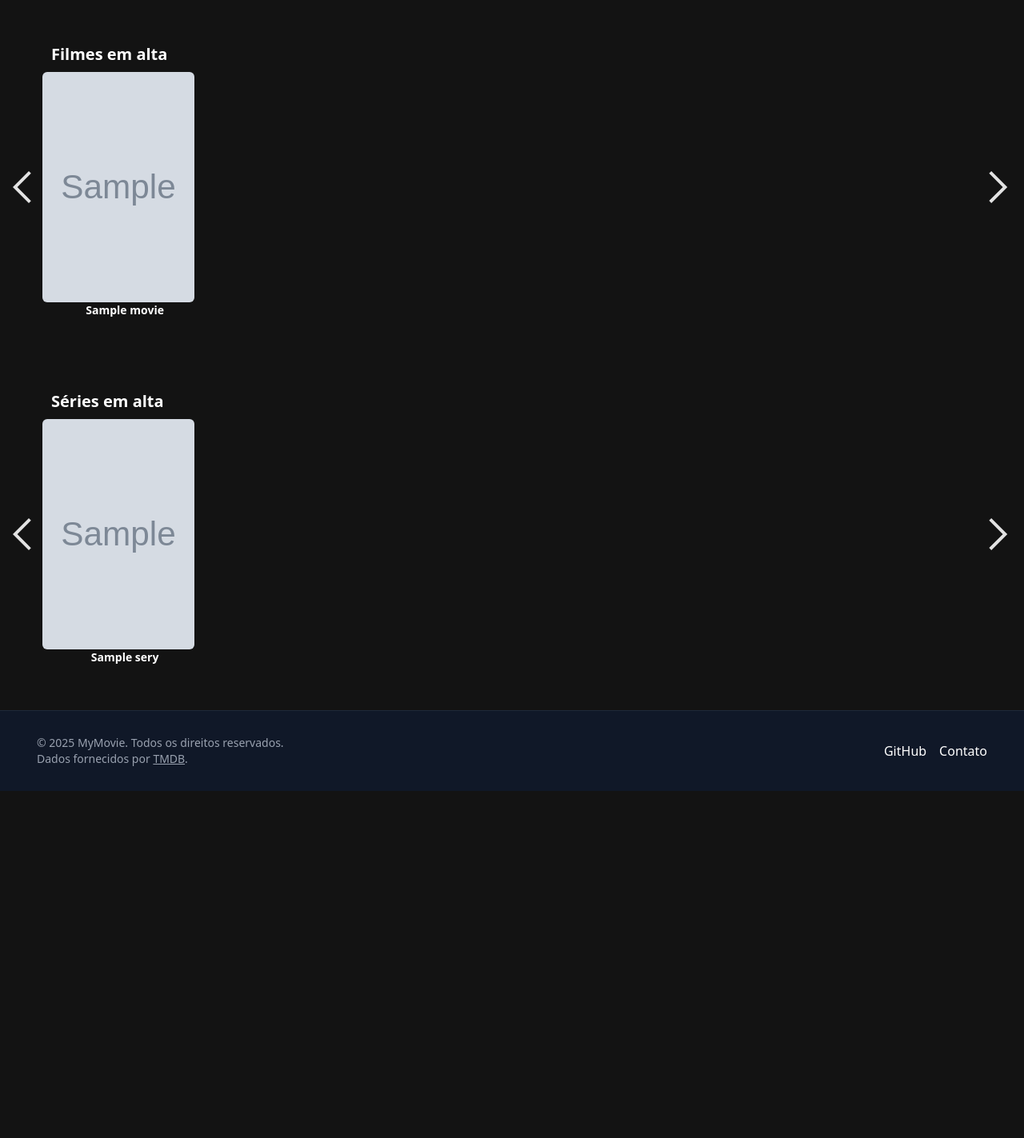
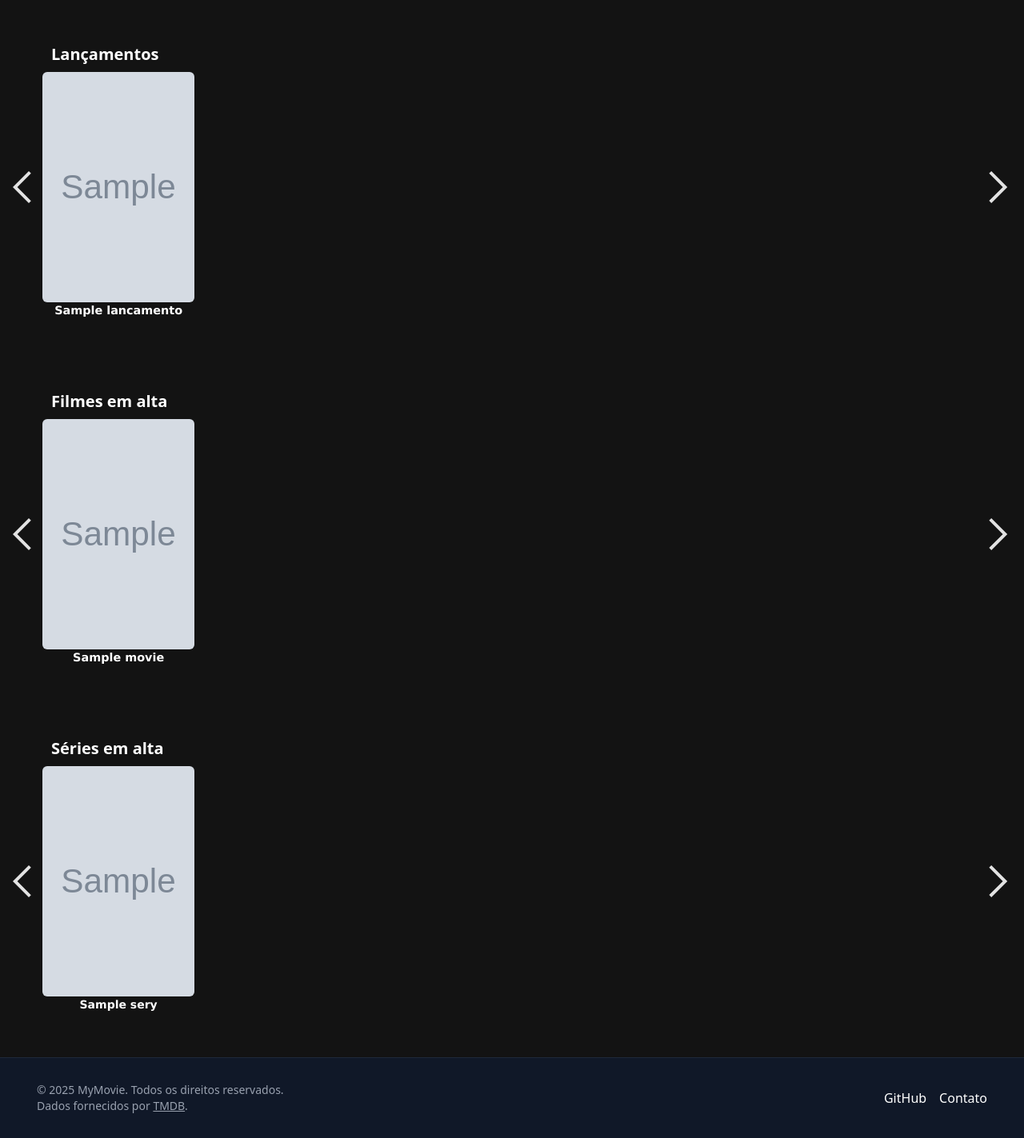
Before and after one commit to Roberth0202/MyMovie, a Django app: template mymovie/templates/html/home.html in a window 1280 px wide. Shown: the part 65-1488 px from the top of the page at 80% size. Before the commit the page ends 1054 px from the top, so only its background shows below. Run offline with Django 5.2, Linux system fonts and the light colour scheme; the template is opened without the code that fills it: most values are stand-ins (such as "Sample title", 1, 10 or a date in 2020); grey boxes marked "Sample" are stand-in pictures; style sheets or scripts are compiled from the project's sources; parts of the project's set-up code (start-up, migrations or seed data) failed here and were passed over.

Commit message:
Adiciona funcionalidade para exibir lançamentos de filmes, incluindo a implementação de uma nova função para obter dados de lançamentos, ajustes na interface do usuário e melhorias no estilo.

```diff
--- a/mymovie/static/css/style.css
+++ b/mymovie/static/css/style.css
@@ -12,6 +12,10 @@ header{
 
 .container-list{
     margin-top: 50px;
+}
+
+.media-container{
+    background-color: seagreen;
 }
 
 .navbar{
@@ -318,6 +322,14 @@ header{
 
 .tranding{
     z-index: 1;
+    font-family: "Share Tech", sans-serif;
+}
+
+.media_name{
+    font-size: 0.9rem;
+    font-family:Verdana, Geneva, Tahoma, sans-serif;
+    text-decoration: beige;
+    text-align: center;
 }
 
 footer{
--- a/mymovie/static/js/script.js
+++ b/mymovie/static/js/script.js
@@ -1,3 +1,23 @@
+//------------------------------------- SLIDE DE LANAÇAMENTO -------------------------------------
+document.addEventListener('DOMContentLoaded', function() {
+const btnEsquerda3 = document.getElementById('btn-esquerda3');
+const btnDireita3 = document.getElementById('btn-direita3');
+const lista3 = document.getElementById('lista3');
+
+btnEsquerda3.addEventListener('click', function() {
+    lista3.scrollBy({
+        left: -400,
+        behavior: 'smooth'
+    });
+});
+
+btnDireita3.addEventListener('click', function() {
+    lista3.scrollBy({
+        left: 400,
+        behavior: 'smooth'
+    });
+});
+});
 //----------------------------------- SLIDE DA FILME ESQUERDA E DIREITA -------------------------------------
 document.addEventListener('DOMContentLoaded', function() {
 const btnEsquerda = document.getElementById('btn-esquerda');
--- a/mymovie/templates/base/base.html
+++ b/mymovie/templates/base/base.html
@@ -6,7 +6,11 @@
     <title>MyMovie</title>
     {% load static %}
     <!-- google font -->
+    <link rel="preconnect" href="https://fonts.googleapis.com">
+    <link rel="preconnect" href="https://fonts.gstatic.com" crossorigin>
     <link href="https://fonts.googleapis.com/css2?family=Material+Symbols+Outlined" rel="stylesheet"/>
+    <link href="https://fonts.googleapis.com/css2?family=Share+Tech&display=swap" rel="stylesheet">
+    <link href="https://fonts.googleapis.com/css2?family=Bebas+Neue&family=Share+Tech&display=swap" rel="stylesheet">
     <link rel="stylesheet" href="https://fonts.googleapis.com/css2?family=Material+Symbols+Outlined:opsz,wght,FILL,GRAD@40,400,0,0&icon_names=menu,chevron_right" />
     <!-- Estilos internos -->
     <link href="{% static 'dist/styles.css' %}" rel="stylesheet">
--- a/mymovie/templates/html/home.html
+++ b/mymovie/templates/html/home.html
@@ -4,8 +4,37 @@
 {% block content %}
 <main id="container" class="relative flex flex-col justify-center items-center">
 
+    <!------------- Lançamento -------------->
+    <section class="container-list relative flex w-full h-96 justify-center">
+        <div class="Tranding absolute flex left-16 z-10 top-1">
+            <h1 class="relative text-white text-xl font-bold">Lançamentos</h1>
+        </div>
+
+        <div class="seta-rolagem flex h-10 top-40 text-white text-xl font-bold left-4">
+            <button class="flex" id="btn-esquerda3"><img src="{% static 'img/arrow_back.svg' %}" alt=""></button>
+        </div>
+
+        <div class="seta-rolagem absolute flex h-10 top-40 text-white text-xl font-bold right-2">
+            <button class="flex" id="btn-direita3" ><img src="{% static 'img/arrow_right.svg' %}" alt=""></button>
+        </div>
+
+        <div class="absolute flex h-96 overflow-x-hidden w-11/12 top-10" id="lista3">
+            <ul class="flex gap-5">
+                {% for lancamento in lancamentos_filmes %}
+                    <li class="list-serie-filme flex-shrink-0 rounded-md flex flex-col items-center">
+                        <a href="{% url 'filme' lancamento.id %}">
+                            <img src="{{lancamento.poster}}" class="rounded-md h-72" alt="">
+                        </a>
+                        <a href="{% url 'filme' lancamento.id %}" class="media_name relative">
+                            <p class="w-full text-white font-bold text-ellipsis">{{lancamento.name}}</p>
+                        </a>
+                    </li>
+                {% endfor %}
+            </ul>
+        </div>
+    </section>
+
     <!------------- Seção de Filmes -------------->
-
     <section class="relative container-list flex w-full h-96  justify-center">
         <div class="Tranding absolute flex left-16 z-10 top-1">
             <h1 class="relative text-white text-xl font-bold">Filmes em alta</h1>
@@ -26,8 +55,8 @@
                         <a href="{% url 'filme' movie.id %}">
                             <img src="{{movie.poster}}" class="rounded-md h-72" alt="">
                         </a>
-                        <a class="relative left-2" href="{% url 'filme' movie.id %}">
-                            <p class="w-full text-white text-sm font-bold text-ellipsis">{{movie.name}}</p>
+                        <a class="media_name relative" href="{% url 'filme' movie.id %}">
+                            <p class="w-full text-white font-bold text-ellipsis">{{movie.name}}</p>
                         </a>
                     </li>
                 {% endfor %}
@@ -57,7 +86,7 @@
                         <a href="{% url 'serie' series.id %}">
                             <img src="{{series.poster}}" class="rounded-md h-72" alt="">
                         </a>
-                        <a href="{% url 'serie' series.id %}" class="relative left-2">
+                        <a href="{% url 'serie' series.id %}" class="media_name relative">
                             <p class="w-full text-white text-sm font-bold text-ellipsis">{{series.name}}</p>
                         </a>
                     </li>
--- a/mymovie/views.py
+++ b/mymovie/views.py
@@ -82,10 +82,13 @@ async def remove_from_list(request, media_id, midia_type):
 def home(request):
     popular_movie = filme_populares
     popular_serie = serie_populares
+    lancamentos_filmes = lancamento_filmes
     search = search_movies
+
     context = {
         'popular_movie' : popular_movie,
         'popular_serie' : popular_serie,
+        'lancamentos_filmes' : lancamentos_filmes,
         'search' : search,
     }
     return render(request, 'html/home.html', context)
```
Also changed, not shown: mymovie/movie_functions.py (+40 -2 lines).
